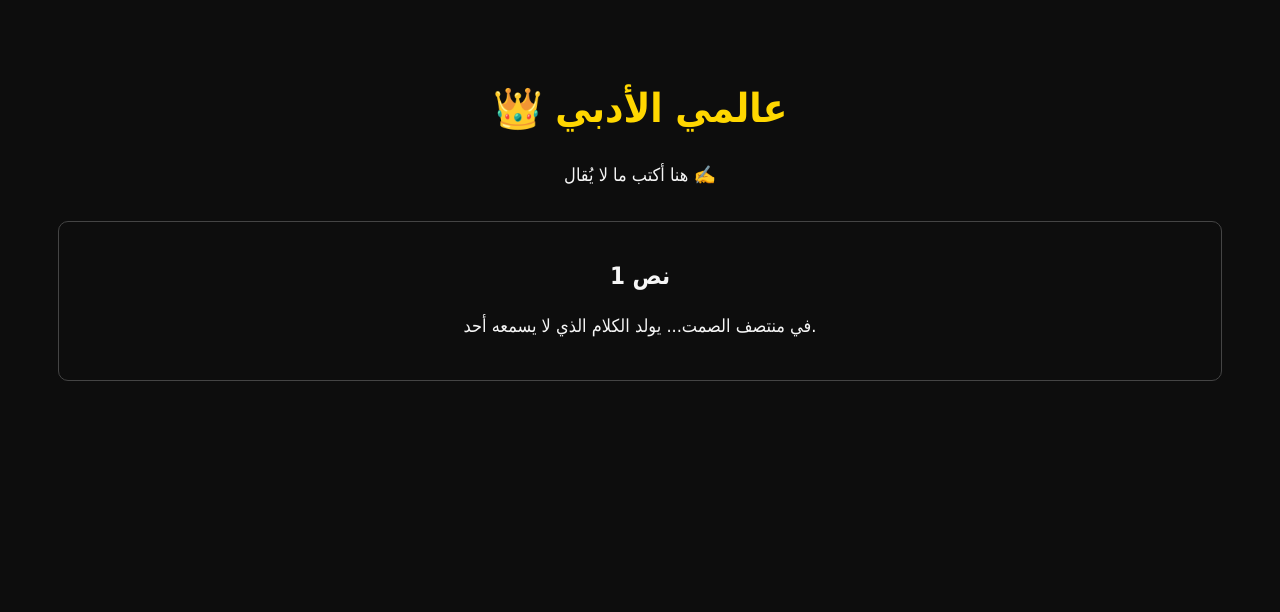
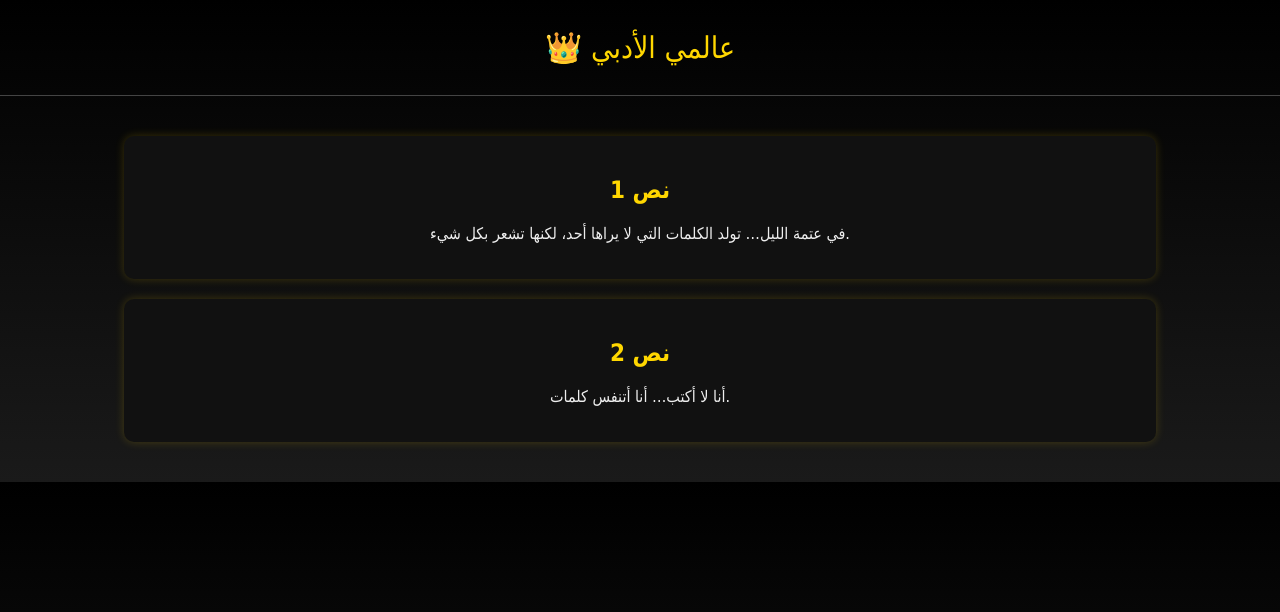
Before and after one commit to Hussein-BM/Hussein-BM.github.io, a plain HTML site: page index.html in a window 1280 px wide. Drawn offline with Linux system fonts and the light colour scheme.

Commit message:
Revamp index.html with new styles and content
Updated the layout and style of the page with a gradient background and new header. Added additional content and improved structure for better readability.

```diff
--- a/index.html
+++ b/index.html
@@ -3,42 +3,66 @@
 <head>
 <meta charset="UTF-8">
 <title>عالمي الأدبي</title>
+
 <style>
 body {
-  background: #0d0d0d;
-  color: #f5f5f5;
+  background: linear-gradient(black, #1a1a1a);
+  color: #eee;
   font-family: "Tahoma";
   text-align: center;
-  padding: 50px;
+  margin: 0;
 }
-h1 {
+
+header {
+  padding: 30px;
+  font-size: 30px;
   color: gold;
-  font-size: 40px;
+  border-bottom: 1px solid #444;
 }
-p {
-  font-size: 18px;
-  line-height: 1.8;
+
+.container {
+  padding: 20px;
 }
+
 .box {
-  margin-top: 30px;
+  background: #111;
+  margin: 20px auto;
   padding: 20px;
-  border: 1px solid #444;
+  width: 80%;
   border-radius: 10px;
+  box-shadow: 0 0 10px rgba(255,215,0,0.2);
 }
+
+h2 {
+  color: gold;
+}
+
 </style>
 </head>
 
 <body>
 
-<h1>👑 عالمي الأدبي</h1>
-<p>هنا أكتب ما لا يُقال ✍️</p>
+<header>👑 عالمي الأدبي</header>
+
+<div class="container">
 
 <div class="box">
   <h2>نص 1</h2>
   <p>
-  في منتصف الصمت...
-  يولد الكلام الذي لا يسمعه أحد.
+  في عتمة الليل…
+  تولد الكلمات التي لا يراها أحد،
+  لكنها تشعر بكل شيء.
   </p>
+</div>
+
+<div class="box">
+  <h2>نص 2</h2>
+  <p>
+  أنا لا أكتب…
+  أنا أتنفس كلمات.
+  </p>
+</div>
+
 </div>
 
 </body>
```
